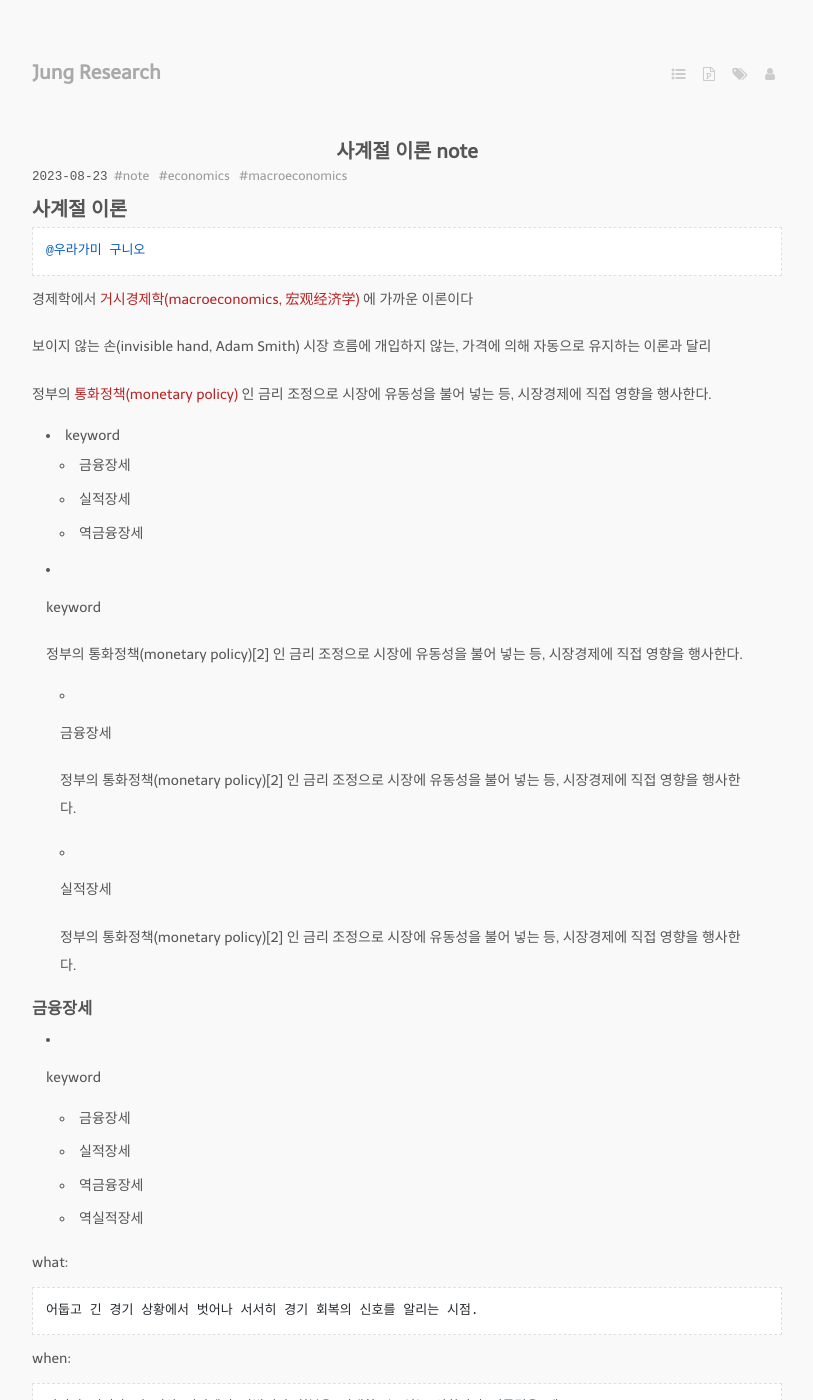
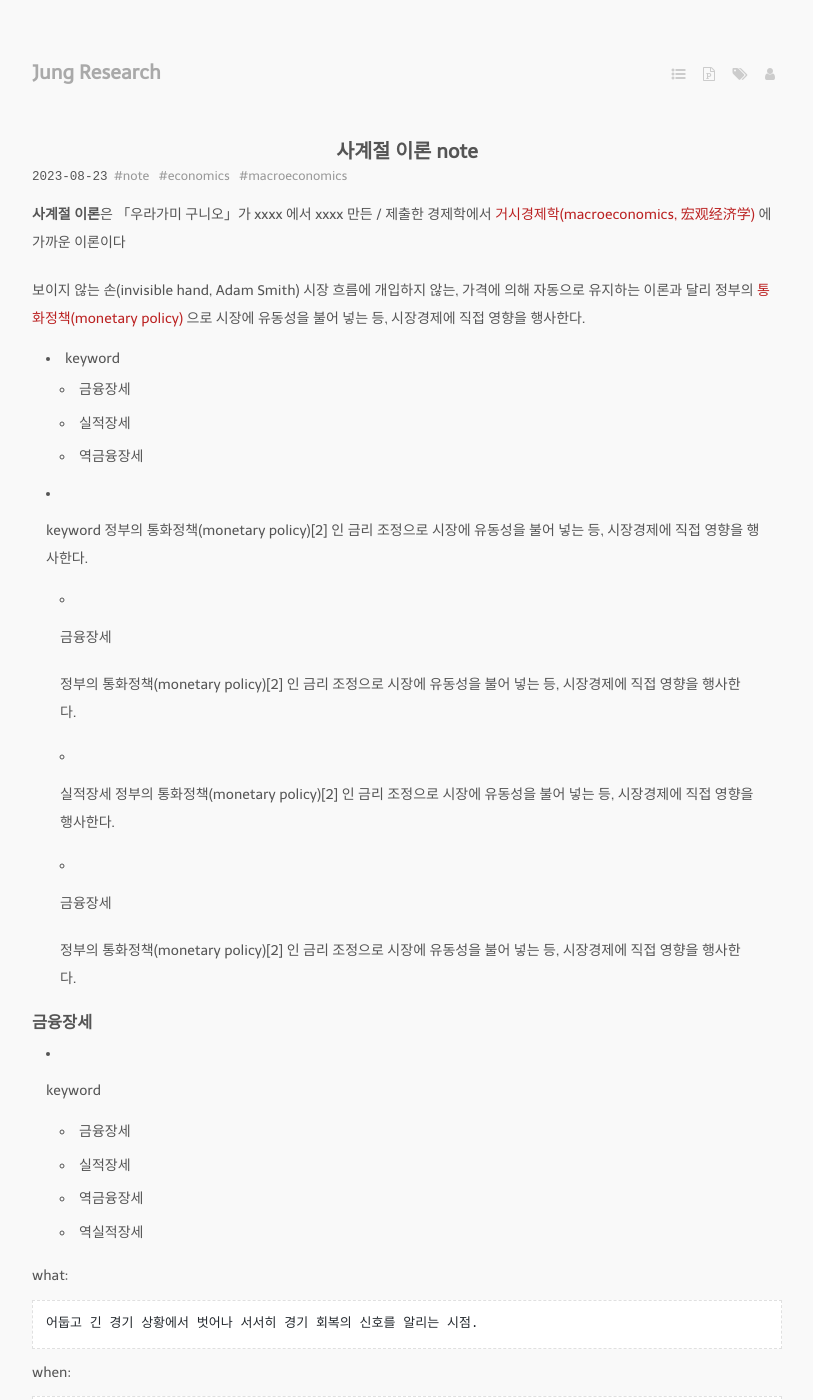
Before and after one commit to jung-research/github.io, a Jekyll site: the page built from _posts/2023-08-23-season_theory.md, in a window 1280 px wide and 1400 px high. Shown: the whole window, without its empty margins (233-1046 px from the left). Built offline with Jekyll 4.4.1, drawn with Linux system fonts in a browser that asks for light colours; nearby versions of some CDN libraries; some web fonts are replaced.

Commit message:
mod season theory

```diff
--- a/_posts/2023-08-23-season_theory.md
+++ b/_posts/2023-08-23-season_theory.md
@@ -8,15 +8,10 @@ tags:
 
 ---
 
-## 사계절 이론
+**사계절 이론**은 「우라가미 구니오」가 xxxx 에서 xxxx 만든 / 제출한 경제학에서 [거시경제학(macroeconomics, 宏观经济学)](/2023/08/23/economics.html#macroeconomics) 에 가까운 이론이다
 
-    @우라가미 구니오
-
-경제학에서 [거시경제학(macroeconomics, 宏观经济学)](/2023/08/23/economics.html#macroeconomics) 에 가까운 이론이다
-
-보이지 않는 손(invisible hand, Adam Smith) 시장 흐름에 개입하지 않는, 가격에 의해 자동으로 유지하는 이론과 달리
-
-정부의 [통화정책(monetary policy)](/2023/08/23/economics.html#monetary-policy) 인 금리 조정으로 시장에 유동성을 불어 넣는 등, 시장경제에 직접 영향을 행사한다.
+보이지 않는 손(invisible hand, Adam Smith) 시장 흐름에 개입하지 않는, 가격에 의해 자동으로 유지하는 이론과 달리 정부의 [통화정책(monetary policy)](/2023/08/23/economics.html#monetary-policy) 으로 시장에
+유동성을 불어 넣는 등, 시장경제에 직접 영향을 행사한다.
 
 * keyword
   * 금융장세
@@ -25,7 +20,6 @@ tags:
 
 
 * keyword
-
   정부의 통화정책(monetary policy)[2] 인 금리 조정으로 시장에 유동성을 불어 넣는 등, 시장경제에 직접 영향을 행사한다.
 
   * 금융장세
@@ -33,6 +27,9 @@ tags:
     정부의 통화정책(monetary policy)[2] 인 금리 조정으로 시장에 유동성을 불어 넣는 등, 시장경제에 직접 영향을 행사한다.
 
   * 실적장세
+    정부의 통화정책(monetary policy)[2] 인 금리 조정으로 시장에 유동성을 불어 넣는 등, 시장경제에 직접 영향을 행사한다.
+
+  * 금융장세
 
     정부의 통화정책(monetary policy)[2] 인 금리 조정으로 시장에 유동성을 불어 넣는 등, 시장경제에 직접 영향을 행사한다.
 
```
